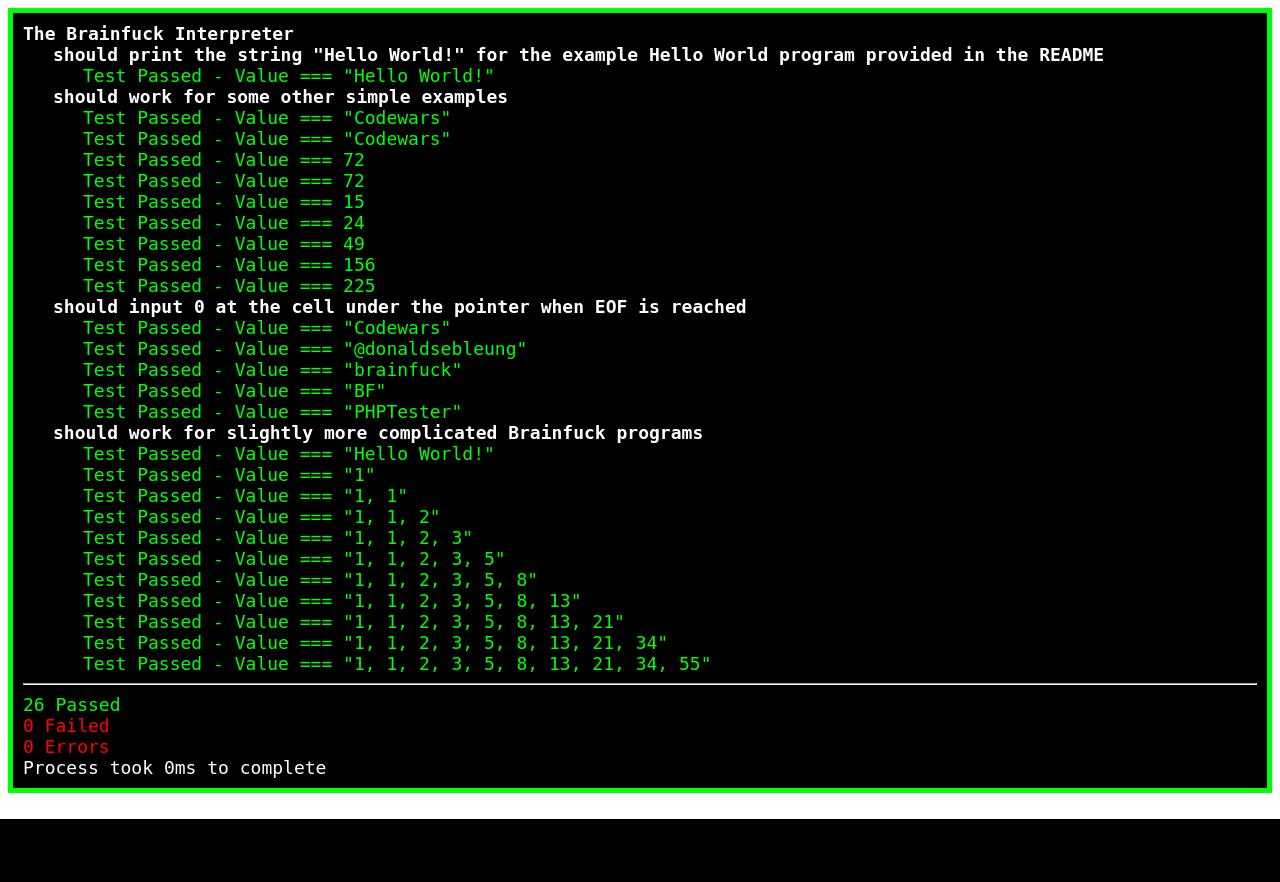
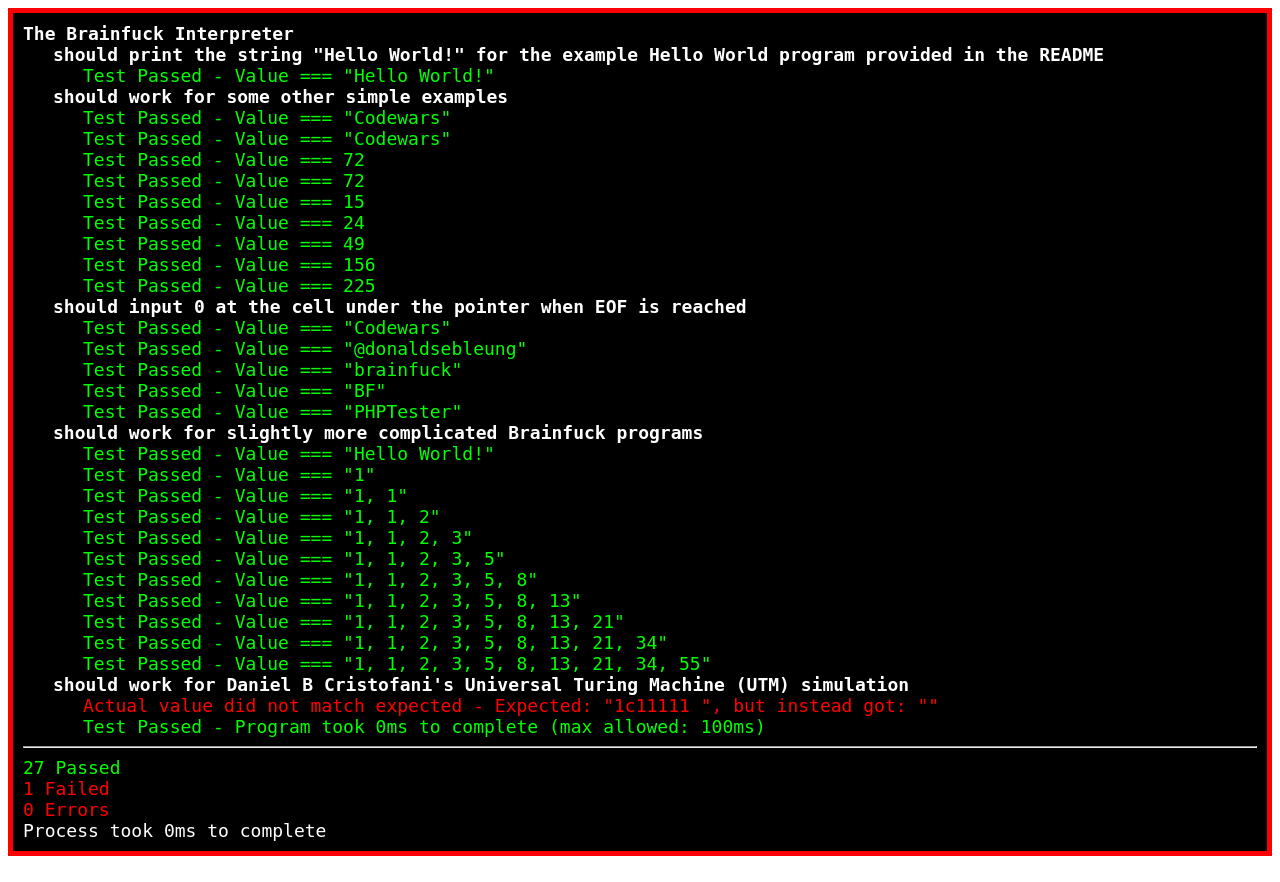
Before and after one commit to DonaldKellett/Brainfuck, a PHP site: page /test_cases.php in a window 1280 px wide. Before the commit the page ends 819 px from the top, so only its background shows below. Run offline with PHP 8.4, Linux system fonts and the light colour scheme.

Commit message:
Add complex test case using external resource and add performance test

```diff
--- a/php/test_cases.php
+++ b/php/test_cases.php
@@ -81,6 +81,11 @@ $test->describe("The Brainfuck Interpreter", function () use ($test) {
     $test->assert_equals(brainfuck(",>+>>>>++++++++++++++++++++++++++++++++++++++++++++>++++++++++++++++++++++++++++++++<<<<<<[>[>>>>>>+>+<<<<<<<-]>>>>>>>[<<<<<<<+>>>>>>>-]<[>++++++++++[-<-[>>+>+<<<-]>>>[<<<+>>>-]+<[>[-]<[-]]>[<<[>>>+<<<-]>>[-]]<<]>>>[>>+>+<<<-]>>>[<<<+>>>-]+<[>[-]<[-]]>[<<+>>[-]]<<<<<<<]>>>>>[++++++++++++++++++++++++++++++++++++++++++++++++.[-]]++++++++++<[->-<]>++++++++++++++++++++++++++++++++++++++++++++++++.[-]<<<<<<<<<<<<[>>>+>+<<<<-]>>>>[<<<<+>>>>-]<-[>>.>.<<<[-]]<<[>>+>+<<<-]>>>[<<<+>>>-]<<[<+>-]>[<+>-]<<<-]", chr(9)), "1, 1, 2, 3, 5, 8, 13, 21, 34");
     $test->assert_equals(brainfuck(",>+>>>>++++++++++++++++++++++++++++++++++++++++++++>++++++++++++++++++++++++++++++++<<<<<<[>[>>>>>>+>+<<<<<<<-]>>>>>>>[<<<<<<<+>>>>>>>-]<[>++++++++++[-<-[>>+>+<<<-]>>>[<<<+>>>-]+<[>[-]<[-]]>[<<[>>>+<<<-]>>[-]]<<]>>>[>>+>+<<<-]>>>[<<<+>>>-]+<[>[-]<[-]]>[<<+>>[-]]<<<<<<<]>>>>>[++++++++++++++++++++++++++++++++++++++++++++++++.[-]]++++++++++<[->-<]>++++++++++++++++++++++++++++++++++++++++++++++++.[-]<<<<<<<<<<<<[>>>+>+<<<<-]>>>>[<<<<+>>>>-]<-[>>.>.<<<[-]]<<[>>+>+<<<-]>>>[<<<+>>>-]<<[<+>-]>[<+>-]<<<-]", chr(10)), "1, 1, 2, 3, 5, 8, 13, 21, 34, 55");
   });
+  $test->it('should work for Daniel B Cristofani\'s Universal Turing Machine (UTM) simulation', function () use ($test) {
+    $test->assert_max_execution_time(function () use ($test) {
+      $test->assert_equals(brainfuck(file_get_contents('external-files/utm.b'), 'b1b1bbb1c1c11111d'), "1c11111\n");
+    }, 100);
+  });
 });
 
 ?>
```
Also changed, not shown: README.md, php/external-files/README.md (added), 1 other file.
